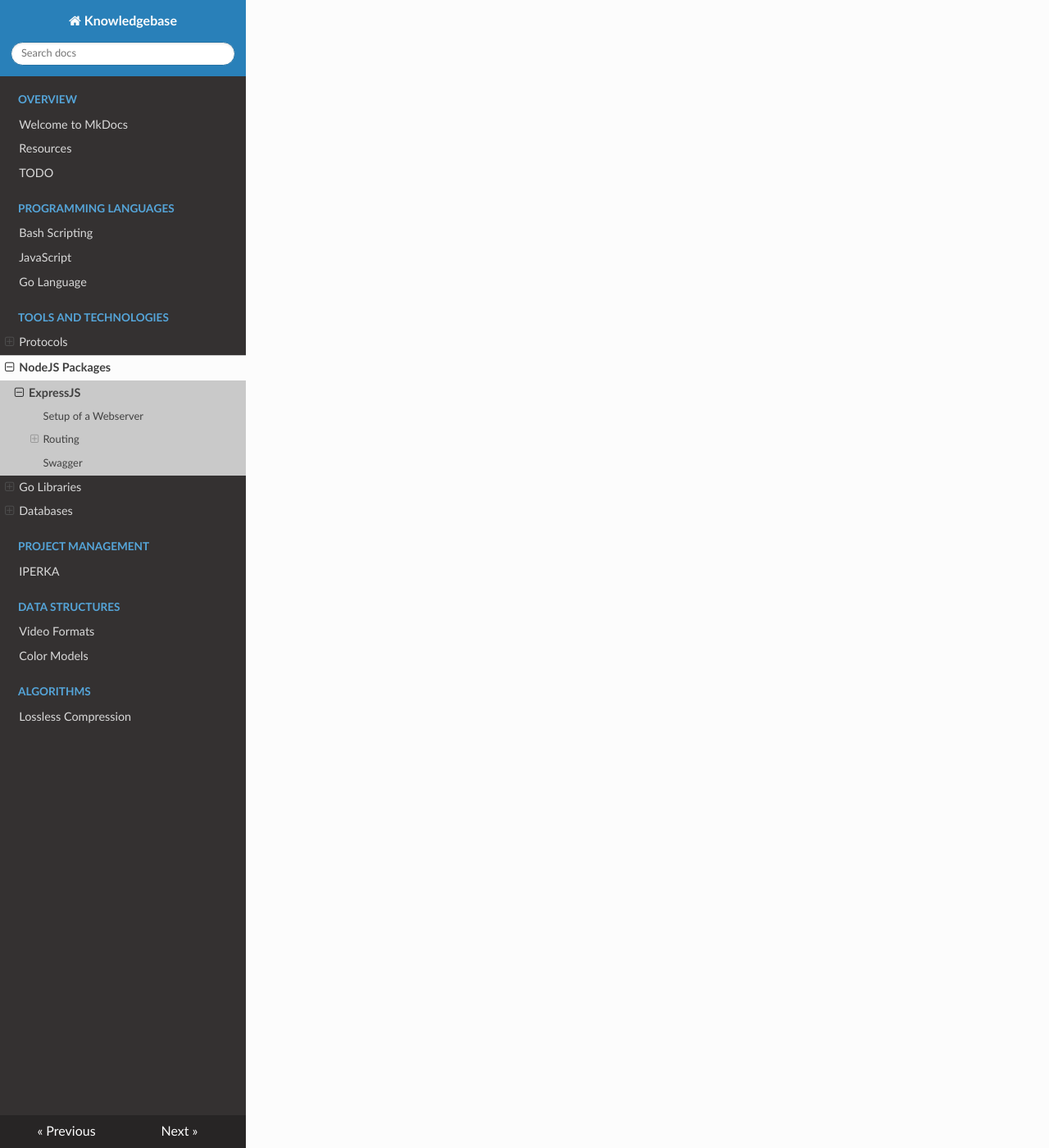
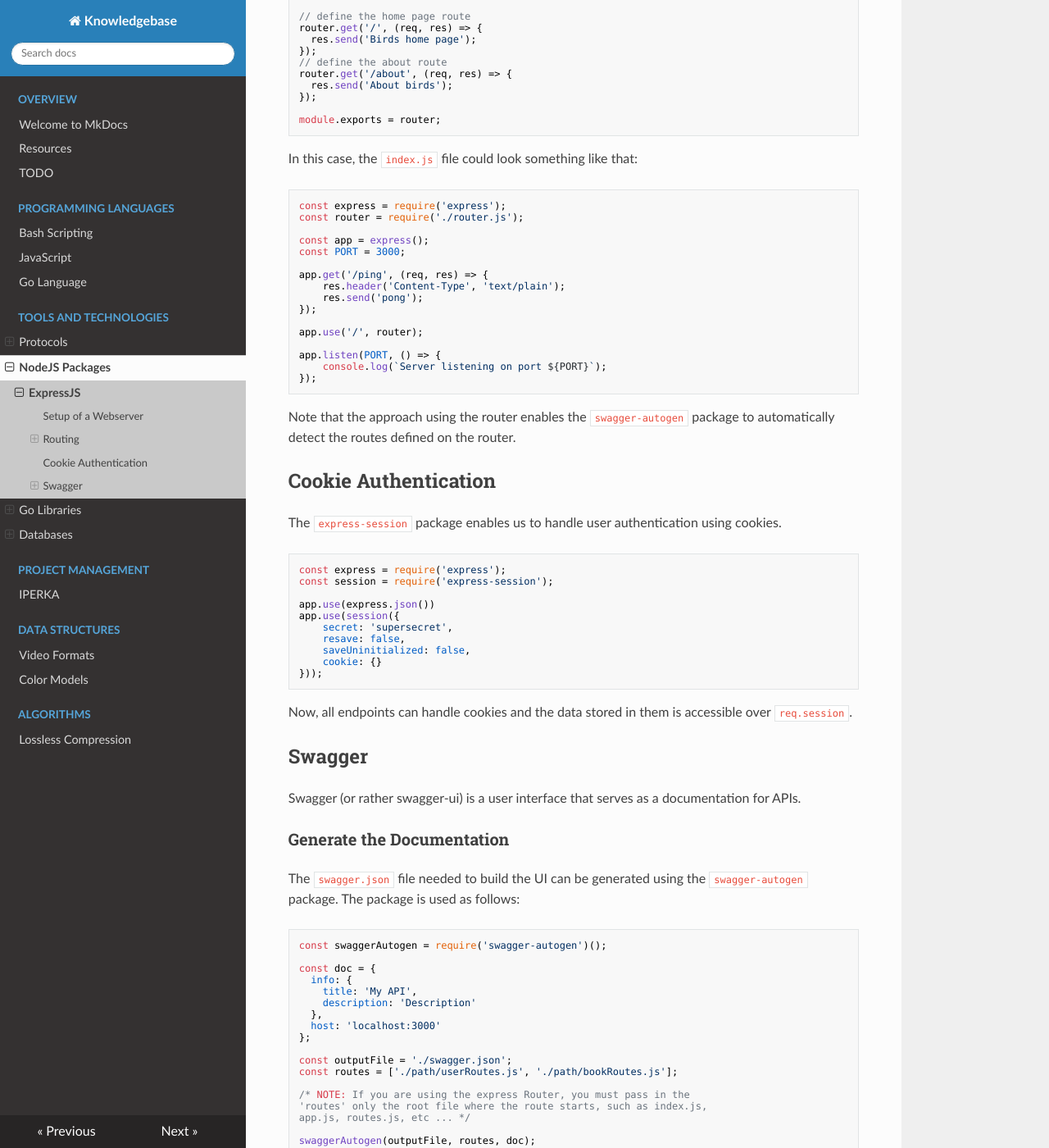
Before and after one commit to TimKral5/knowledgebase, an MkDocs documentation site: the page built from docs/js_express.md, in a window 1280 px wide and 1400 px high, scrolled down 1888 px. Shown: the whole window at 82% size. Built offline with MkDocs 1.6.1, drawn with Linux system fonts in a browser that asks for light colours; nearby versions of some CDN libraries; some of the changed text lies outside the part shown.

Commit message:
extend the expressjs article; setup deployment over docker

````diff
--- /dev/null
+++ b/compose.yaml
@@ -0,0 +1,5 @@
+services:
+  knowledgebase:
+    build: .
+    ports:
+      - 8000:8000
--- a/docs/js_express.md
+++ b/docs/js_express.md
@@ -79,6 +79,133 @@ app.get('/say/:text', (req, res) => {
 });
 ```
 
+### Express Routers
+
+Express has routers that can be used to define routes that can then
+be attached to the express context with `app.use()`.
+
+Here is an example of that:
+
+```js
+const express = require('express');
+const router = express.Router();
+
+// middleware that is specific to this router
+const timeLog = (req, res, next) => {
+  console.log('Time: ', Date.now());
+  next();
+}
+router.use(timeLog);
+
+// define the home page route
+router.get('/', (req, res) => {
+  res.send('Birds home page');
+});
+// define the about route
+router.get('/about', (req, res) => {
+  res.send('About birds');
+});
+
+module.exports = router;
+```
+
+In this case, the `index.js` file could look something like that:
+
+```js
+const express = require('express');
+const router = require('./router.js');
+
+const app = express();
+const PORT = 3000;
+
+app.get('/ping', (req, res) => {
+    res.header('Content-Type', 'text/plain');
+    res.send('pong');
+});
+
+app.use('/', router);
+
+app.listen(PORT, () => {
+    console.log(`Server listening on port ${PORT}`);
+});
+```
+
+Note that the approach using the router enables the `swagger-autogen`
+package to automatically detect the routes defined on the router.
+
+## Cookie Authentication
+
+The `express-session` package enables us to handle user authentication
+using cookies.
+
+```js
+const express = require('express');
+const session = require('express-session');
+
+app.use(express.json())
+app.use(session({
+    secret: 'supersecret',
+    resave: false,
+    saveUninitialized: false,
+    cookie: {}
+}));
+```
+
+Now, all endpoints can handle cookies and the data stored in them is
+accessible over `req.session`.
+
 ## Swagger
 
-// TODO
+Swagger (or rather swagger-ui) is a user interface that serves as a
+documentation for APIs.
+
+### Generate the Documentation
+
+The `swagger.json` file needed to build the UI can be generated using
+the `swagger-autogen` package. The package is used as follows:
+
+```js
+const swaggerAutogen = require('swagger-autogen')();
+
+const doc = {
+  info: {
+    title: 'My API',
+    description: 'Description'
+  },
+  host: 'localhost:3000'
+};
+
+const outputFile = './swagger.json';
+const routes = ['./path/userRoutes.js', './path/bookRoutes.js'];
+
+/* NOTE: If you are using the express Router, you must pass in the
+'routes' only the root file where the route starts, such as index.js,
+app.js, routes.js, etc ... */
+
+swaggerAutogen(outputFile, routes, doc);
+```
+
+The example above generates a swagger/openapi documentation for the
+endpoints defined.
+
+### Building the Swagger UI
+
+With a valid API specification, we can build and serve the actual UI
+using the `swagger-ui-express` package. The following example
+ilustrates the usage of said package:
+
+```js
+const express = require('express');
+const app = express();
+const swaggerUi = require('swagger-ui-express');
+const swaggerDocument = require('./swagger.json');
+
+app.use(
+    '/api-docs',
+    swaggerUi.serve,
+    swaggerUi.setup(swaggerDocument)
+);
+```
+
+In the example, the documentation would be accessible from the
+endpoint `/api-docs`.
````
Also changed, not shown: 1 other file.
